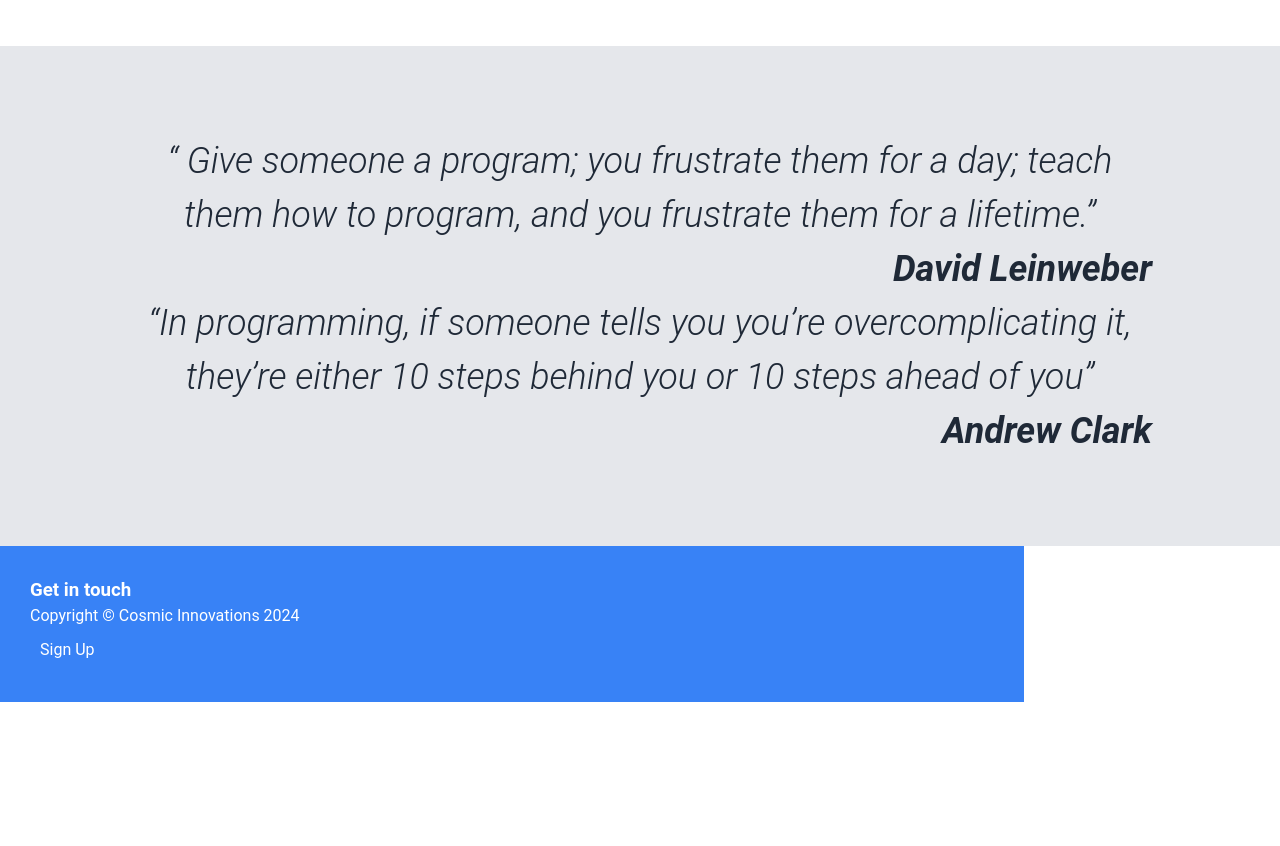
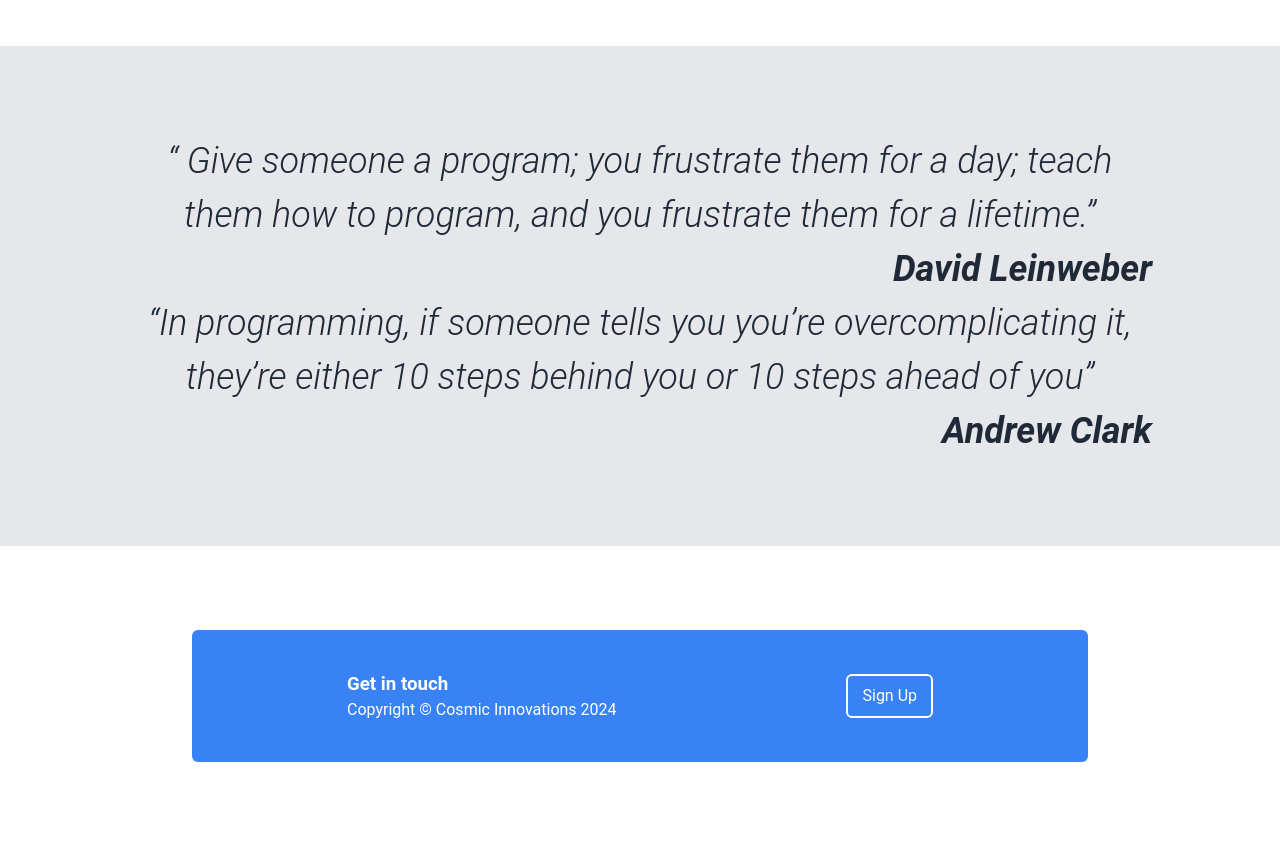
Before and after one commit to obstie/Landing-Page-Project, a plain HTML site: page index.html in a window 1280 px wide. Shown: the part 1117-1963 px from the top of the page. Before the commit the page ends 1819 px from the top, so only its background shows below. Drawn offline with Linux system fonts and the light colour scheme.

Commit message:
i see my code matches the mockup but i have a few touchups I still have to look at, anyway I will pause for now

```diff
--- a/index.html
+++ b/index.html
@@ -110,16 +110,29 @@
 
     </main>
 
-    <footer class="footer_container">
-  <div class="footer_inner">      <!-- wrapper for blue background -->
+    <!-- <footer class="footer_container">
+  <div class="footer_inner">       wrapper for blue background
     <div class="footer_text">
-      <h3>Get in touch</h3>
-      <p>Copyright © Cosmic Innovations 2024</p>
+
     </div>
     <div class="footer_button">
-      <button class="signup_button">Sign Up</button>
+
     </div>
   </div>
+</footer> -->
+
+<footer class="footer_container">
+    <div class="footer_content">
+        <div class="footer_text">
+            <h3>Get in touch</h3>
+            <p>Copyright © Cosmic Innovations 2024</p>
+        </div>
+        <div class="footer_button">
+            <button class="signup_button">Sign Up</button>
+        </div>
+
+    </div>
+
 </footer>
 
 
--- a/style.css
+++ b/style.css
@@ -137,7 +137,7 @@ blockquote {
     max-width: 80%;
 }
 
-footer button {
+/* footer button {
     all: unset;
     width: 100px;
     padding: 10px;
@@ -149,4 +149,28 @@ footer button {
     color: white;
     padding: 30px;
     max-width: 80%;
+} */
+
+.footer_container {
+    height: 300px;
+    display: flex;
+    justify-content: center;
+    align-items: center;
 }
+.footer_content {
+    display: flex;
+    justify-content: space-around;
+    border-radius: 6px;
+    background-color: #3882f6;
+    align-items: center;
+    width: 70%;
+    padding: 40px;
+    color: white;
+}
+.signup_button {
+    all: unset;
+    color: white;
+    border: 2px solid white;
+    padding: 8px 14px;
+    border-radius: 6px;
+}
```
